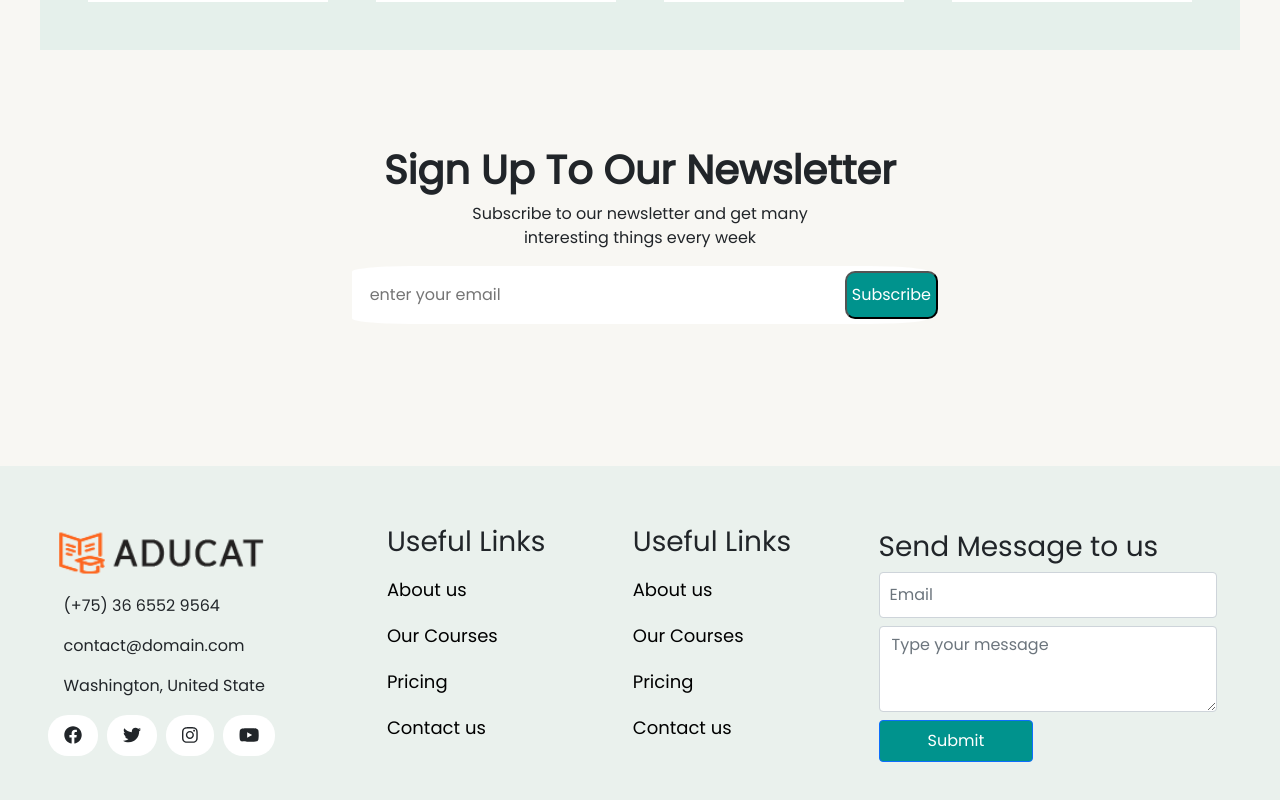
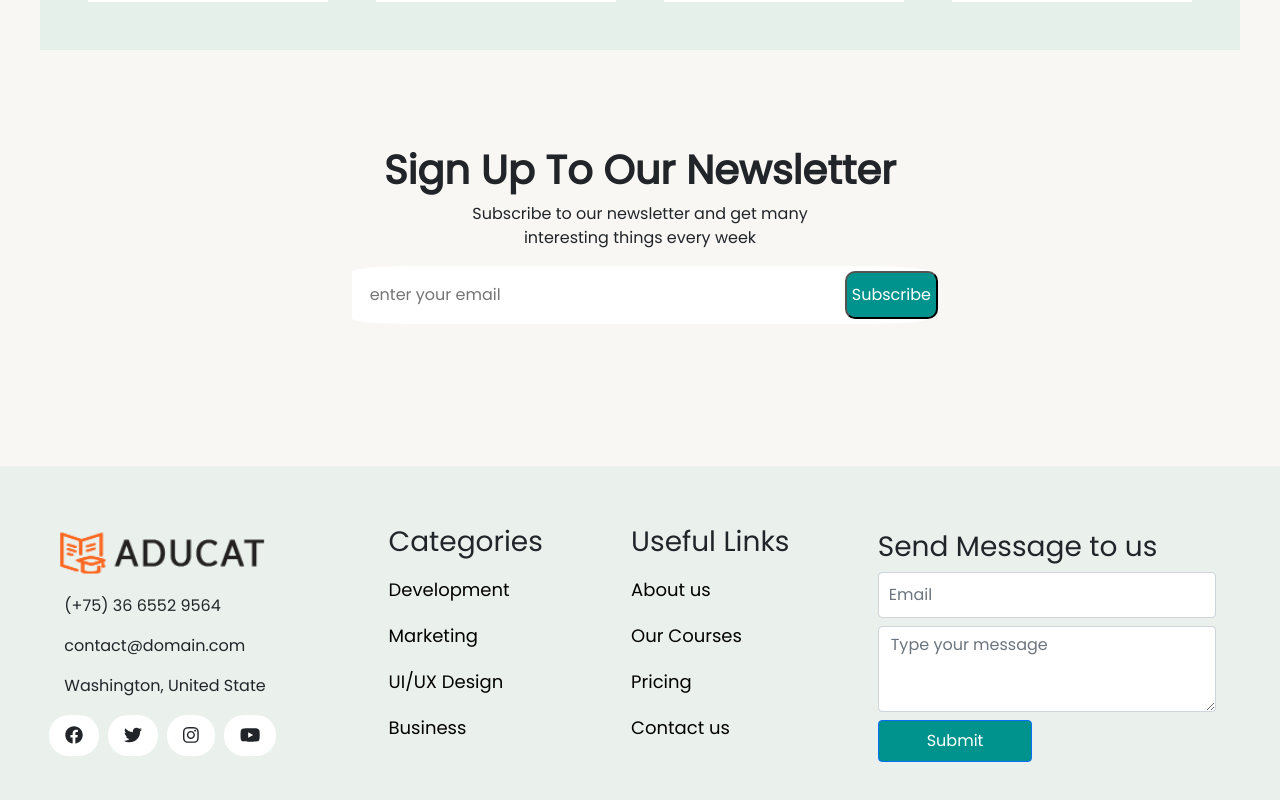
Before and after one commit to the-shahriar/aducat-elearning-platform-react, a React (Create React App) app: page /home in a window 1280 px wide. Shown: the part 3624-4424 px from the top of the page. Built offline with nearby package versions, Linux system fonts and the light colour scheme.

Commit message:
readme edited

```diff
--- a/src/component/About/About.js
+++ b/src/component/About/About.js
@@ -8,7 +8,6 @@ import img2 from '../../assets/images/funfact2.png';
 import img3 from '../../assets/images/funfact3.png';
 import img4 from '../../assets/images/funfact4.png';
 import './About.css';
-import Newsletter from '../Newsletter/Newsletter';
 
 const iconStyle = {
     'fontSize': '32px',
--- a/src/component/Course/Course.js
+++ b/src/component/Course/Course.js
@@ -1,5 +1,5 @@
 import { FontAwesomeIcon } from '@fortawesome/react-fontawesome';
-import { faUser, faBook, faArrowRight, faStar, faStarHalf } from '@fortawesome/free-solid-svg-icons';
+import { faUser, faBook } from '@fortawesome/free-solid-svg-icons';
 import React from 'react';
 import { Button } from 'react-bootstrap';
 import './Course.css';
--- a/src/component/Footer/Footer.js
+++ b/src/component/Footer/Footer.js
@@ -43,11 +43,11 @@ const Footer = () => {
                 </div>
             </div>
             <div className="my-5">
-                <h3>Useful Links</h3>
-                <NavLink style={links} to="/about">About us</NavLink>
-                <NavLink style={links} to="/courses">Our Courses</NavLink>
-                <NavLink style={links} to="/pricing">Pricing</NavLink>
-                <NavLink style={links} to="/contact">Contact us</NavLink>
+                <h3>Categories</h3>
+                <NavLink style={links} to="/#">Development</NavLink>
+                <NavLink style={links} to="/#">Marketing</NavLink>
+                <NavLink style={links} to="/#">UI/UX Design</NavLink>
+                <NavLink style={links} to="/#">Business</NavLink>
             </div>
             <div className="my-5">
                 <h3>Useful Links</h3>
```
Also changed, not shown: 2 other files (tests, documents, lock files or other folders).
